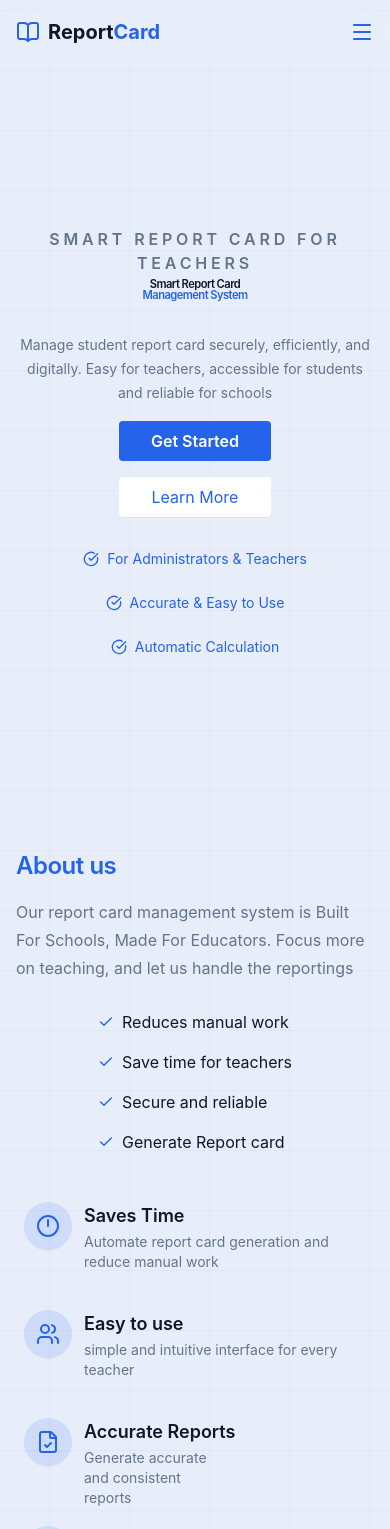
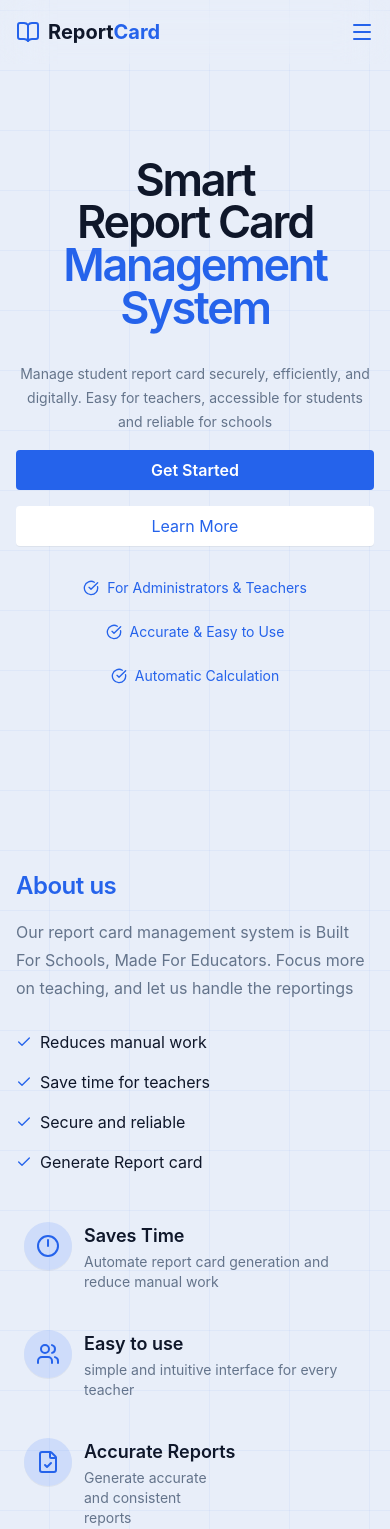
Before and after one commit to Baye-Brian1/Report-Card, a React (Vite) app: page / in a window 390 px wide. Shown: the top 1529 px of the page. Built offline with nearby package versions, Linux system fonts and the light colour scheme.

Commit message:
did some few changes

```diff
--- a/src/components/NavBar.jsx
+++ b/src/components/NavBar.jsx
@@ -37,7 +37,7 @@ const NavBar = ({ currentSection, onSectionChange }) => {
   };
 
   return (
-    <nav className={`fixed top-0 right-0 left-0 backdrop-blur-xl z-50 transition-all duration-500 ${scrolled?"bg-white shadow-md":"bg-transparent"}`}>
+    <nav className={`fixed top-0 right-0 left-0 backdrop-blur-xl z-50 transition-all duration-500 ${scrolled?"bg-[#e8eef9] shadow-md":"bg-transparent"}`}>
       <div className="max-w-6xl mx-auto px-4 sm:px-6 lg:px-8">
         <div className="flex justify-between h-16 items-center">
           <div
--- a/src/pages/LandingPage.jsx
+++ b/src/pages/LandingPage.jsx
@@ -34,10 +34,8 @@ const LandingPage = () => {
           <div className="relative z-10 min-h-screen items-center flex">
             <div className="mx-auto flex max-w-6xl px-4 py-8 sm:px-6 sm:py-12 lg:px-10 lg:py-14 ">
               <div className="flex w-full flex-col items-center text-center">
-                <p className="mt-10 mb-1 text-[#64748B] font-semibold uppercase tracking-[0.24em] sm:text-sm">
-                  Smart Report card for Teachers
-                </p>
-                <h1 className="text-[0.7rem] md:text-8xl max-w-6xl leading-[0.95] tracking-[-0.05em] font-semibold text-[#0F172A] mb-3 text-balance">
+
+                <h1 className="text-[45px] md:text-8xl max-w-6xl leading-[0.95] tracking-[-0.05em] font-semibold text-[#0F172A] mb-3 text-balance">
                   Smart Report Card
                   <span className="block text-[#2563eb]">
                     Management System
@@ -50,10 +48,10 @@ const LandingPage = () => {
                   reliable for schools
                 </p>
 
-                <div className="flex flex-col sm:flex-row mt-4 gap-4 justify-center">
+                <div className="flex w-full flex-col sm:flex-row mt-4 gap-4 justify-center">
                   <Link
                     to="/login"
-                    className="px-8 py-2 rounded-[4px] bg-[#2563eb] text-white font-semibold hover:bg-blue-600 transition transform hover:scale-105 flex items-center gap-2"
+                    className="px-8 py-2 text-center rounded-[4px] bg-[#2563eb] text-white font-semibold hover:bg-blue-600 transition transform hover:scale-105 "
                   >
                     Get Started
                   </Link>
@@ -88,7 +86,7 @@ const LandingPage = () => {
           </div>
         </section>
 
-        <section id="about" className="mt-[-50px]">
+        <section id="about" className="mt-[-30px]">
           <div className="max-w-6xl gap-8 md:flex w-full mx-auto px-4 py-14 sm:px-6 lg:py-20 lg:px-10">
             <div className="mb-10">
               <h2 className="text-2xl font-semibold tracking-[-0.02em] text-[#2563eb] sm:text-[34px]">
@@ -99,7 +97,7 @@ const LandingPage = () => {
                 Educators. Focus more on teaching, and let us handle the
                 reportings
               </p>
-              <ul className="mt-7 items-center justify-center text-[#0F172A] sm:text-[16px] grid sm:grid-cols-2 gap-4">
+              <ul className="mt-7 text-[#0F172A] sm:text-[16px] grid sm:grid-cols-2 gap-4">
                 <li className="flex items-center gap-2">
                   <Check className="text-[#2563eb] w-4 h-4" />
                   Reduces manual work
@@ -294,7 +292,7 @@ const LandingPage = () => {
               <div className="flex flex-col sm:flex-row mt-4 gap-4 justify-center">
                   <Link
                     to="/login"
-                    className="px-8 py-2 rounded-[4px] bg-[#2563eb] text-white font-semibold hover:bg-blue-600 transition transform hover:scale-105 flex items-center gap-2"
+                    className="px-8 py-2 text-center rounded-[4px] bg-[#2563eb] text-white font-semibold hover:bg-blue-600 transition transform hover:scale-105 "
                   >
                     Get Started
                   </Link>
```
